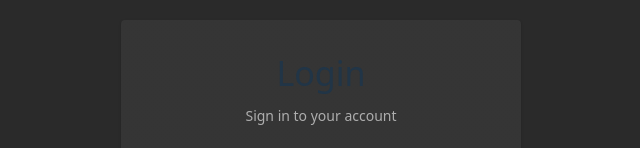
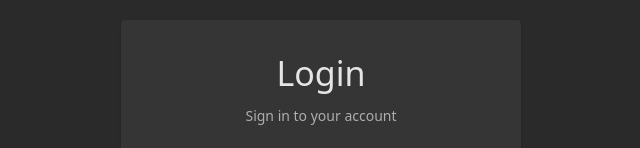
Before and after one commit to kb11031207/Client, a React (Vite) app: page /Client/login in a window 1280 px wide. Shown: the part 170-318 px from the top of the page, without its empty margins (319-959 px from the left). Built offline with nearby package versions, Linux system fonts and the light colour scheme; no server answers.

Commit message:
fixed Redux cache and removed light mode

```diff
--- a/src/store/slices/squadSlice.ts
+++ b/src/store/slices/squadSlice.ts
@@ -1,5 +1,6 @@
 import { createSlice, createAsyncThunk } from '@reduxjs/toolkit'
 import { squadService, type SquadDto } from '../../services/squad.service'
+import { logoutThunk } from './authSlice'
 
 interface SquadState {
   userSquads: SquadDto[]
@@ -214,6 +215,14 @@ const squadSlice = createSlice({
         state.isLoading = false
         state.error = action.payload as string
       })
+
+    // Clear squad state on logout
+    builder
+      .addCase(logoutThunk.fulfilled, (state) => {
+        state.userSquads = []
+        state.currentSquad = null
+        state.error = null
+      })
   },
 })
 
--- a/src/style.css
+++ b/src/style.css
@@ -6,28 +6,28 @@
 
 /* ===== CSS Variables ===== */
 :root {
-  /* Colors - Light Theme */
+  /* Colors - Dark Theme (Forced, consistent across all machines) */
   --color-primary: #646cff;
   --color-primary-hover: #535bf2;
   --color-secondary: #747bff;
   --color-accent: #3178c6;
 
   --color-background: #2a2a2a;
-  --color-surface: #f9f9f9;
-  --color-surface-elevated: #ffffff;
-  --color-border: #e0e0e0;
+  --color-surface: #1a1a1a;
+  --color-surface-elevated: #2a2a2a;
+  --color-border: #404040;
 
-  --color-text-primary: #213547;
-  --color-text-secondary: #666666;
-  --color-text-muted: #888888;
+  --color-text-primary: rgba(255, 255, 255, 0.87);
+  --color-text-secondary: rgba(255, 255, 255, 0.6);
+  --color-text-muted: rgba(255, 255, 255, 0.4);
 
   --color-success: #4caf50;
-  --color-success-bg: #e8f5e9;
-  --color-success-border: #c8e6c9;
+  --color-success-bg: #1b5e20;
+  --color-success-border: #2e7d32;
 
   --color-error: #f44336;
-  --color-error-bg: #ffebee;
-  --color-error-border: #ffcdd2;
+  --color-error-bg: #b71c1c;
+  --color-error-border: #c62828;
 
   --color-warning: #ff9800;
   --color-info: #2196f3;
@@ -77,25 +77,7 @@
   --transition-slow: 300ms;
 }
 
-/* Dark Theme */
-@media (prefers-color-scheme: dark) {
-  :root {
-    --color-background: #2a2a2a;
-    --color-surface: #1a1a1a;
-    --color-surface-elevated: #2a2a2a;
-    --color-border: #404040;
-
-    --color-text-primary: rgba(255, 255, 255, 0.87);
-    --color-text-secondary: rgba(255, 255, 255, 0.6);
-    --color-text-muted: rgba(255, 255, 255, 0.4);
-
-    --color-success-bg: #1b5e20;
-    --color-success-border: #2e7d32;
-
-    --color-error-bg: #b71c1c;
-    --color-error-border: #c62828;
-  }
-}
+/* Dark theme is now forced as default above, removing system preference detection for consistency */
 
 /* ===== Base Styles ===== */
 * {
@@ -357,15 +339,15 @@ small {
 }
 
 .alert-info {
-  background-color: #e3f2fd;
+  background-color: rgba(33, 150, 243, 0.2);
   color: var(--color-info);
-  border-color: #90caf9;
+  border-color: rgba(33, 150, 243, 0.5);
 }
 
 .alert-warning {
-  background-color: #fff3e0;
+  background-color: rgba(255, 152, 0, 0.2);
   color: var(--color-warning);
-  border-color: #ffb74d;
+  border-color: rgba(255, 152, 0, 0.5);
 }
 
 /* ===== Pages ===== */
@@ -556,7 +538,7 @@ small {
 
 .modal-content {
   background: var(--color-surface);
-  border-radius: var(--border-radius-md);
+  border-radius: var(--radius-md);
   box-shadow: var(--shadow-lg);
   width: 90%;
   max-width: 600px;
@@ -596,7 +578,7 @@ small {
   display: flex;
   align-items: center;
   justify-content: center;
-  border-radius: var(--border-radius-sm);
+  border-radius: var(--radius-sm);
   transition: var(--transition-fast);
 }
 
```
